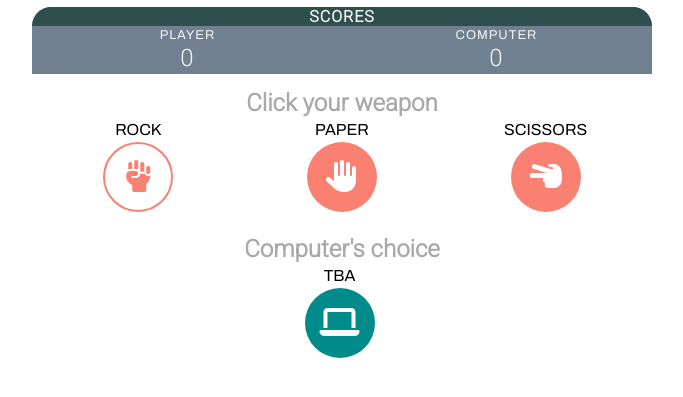
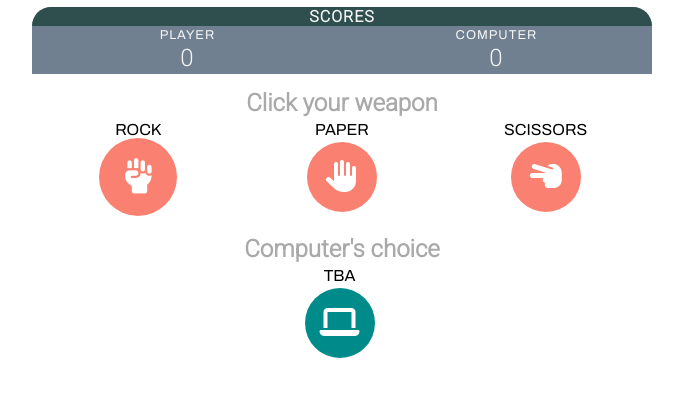
Before and after one commit to jensbrauer/rockpaperscissors, a plain HTML site: page index.html in a window 1280 px wide. In both pictures the pointer is over the button 436 px from the left and 334 px from the top of the page. Shown: the part 157-554 px from the top of the page, without its empty margins (298-981 px from the left). Drawn offline with Linux system fonts and the light colour scheme.

Commit message:
Updated game-display button:hover pseudoclass to not beeing overriden by javascript after game area reset in new round or new game.

```diff
--- a/assets/css/style.css
+++ b/assets/css/style.css
@@ -137,18 +137,13 @@ td {
   background-color: salmon;
   border-radius: 50%;
   font-size: 2rem;
-  transition: all 0.3s;
+  transition: all 0.1s;
 }
 #game-display button:hover {
-  color:salmon;
-  text-decoration: none;
-  margin: 4px;
-  height: 70px;
-  width: 70px;
-  background-color: white;
-  border-radius: 50%;
-  font-size: 2rem;
-  border: 2px solid salmon;
+  margin: 0px;
+  height: 78px;
+  width: 78px;
+  font-size: 2.2rem;
 }
 #score-card {
   background-color: slategray;
```
